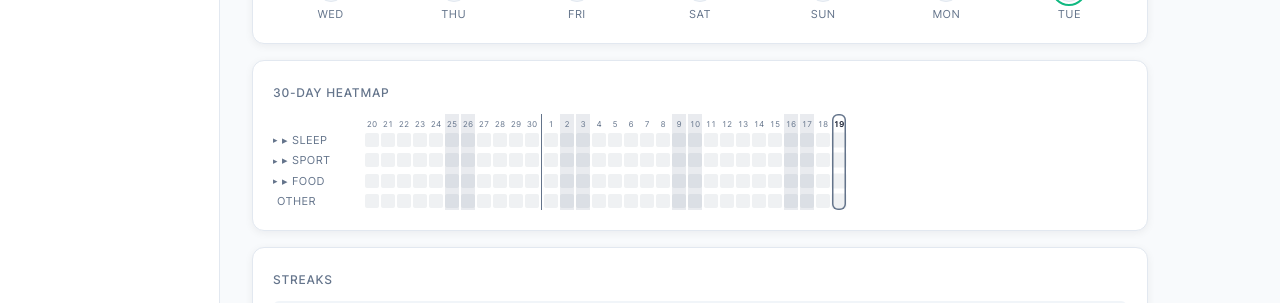
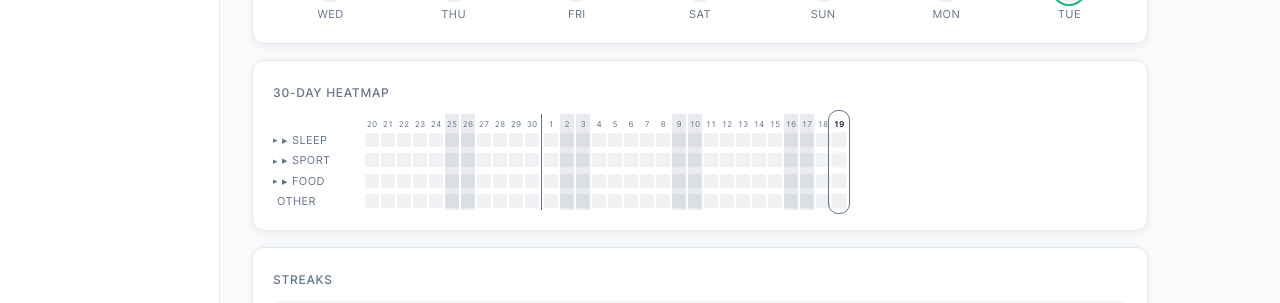
Before and after one commit to Goshamorq/health_app, a FastAPI app: page / in a window 1280 px wide. Shown: the part 405-708 px from the top of the page. Run offline with FastAPI, Linux system fonts and the light colour scheme; data comes from the database, SQL or seed files in the repository; data that the repository does not hold is empty; parts of the project's set-up code (start-up, migrations or seed data) failed here and were passed over.

Commit message:
Active-column contour: 1px outline + 3px offset (outside the cells)
Switching from a 1.5px inset box-shadow to a 1px solid outline with
outline-offset: 3px. The shadow was painting INSIDE the bg-col,
which sits right under the 14px-wide cells — visually cropping
their left/right edges. An outline at +3px is drawn outside the
column entirely so the cells inside stay untouched while still
getting a clean rounded contour around the whole vertical stack.
Net: 1px thinner line, ~4px more breathing room per side.

Co-Authored-By: Claude Opus 4.7 (1M context) <noreply@anthropic.com>

```diff
--- a/static/app.css
+++ b/static/app.css
@@ -630,9 +630,11 @@ fieldset legend {
 .heatmap-bg-col.is-weekend { background: rgb(100 116 139 / 0.14); }
 /* Active (viewed) column: one big rounded contour spanning the full
    heatmap height — dates strip, every pillar row, and every open
-   drilldown row. */
+   drilldown row. Drawn OUTSIDE the column so it doesn't crop the
+   cells inside; outline-offset gives a few px of breathing room. */
 .heatmap-bg-col.is-viewed {
-    box-shadow: inset 0 0 0 1.5px var(--muted);
+    outline: 1px solid var(--muted);
+    outline-offset: 3px;
     border-radius: 6px;
 }
 .heatmap-bg .heatmap-month-divider {
```
